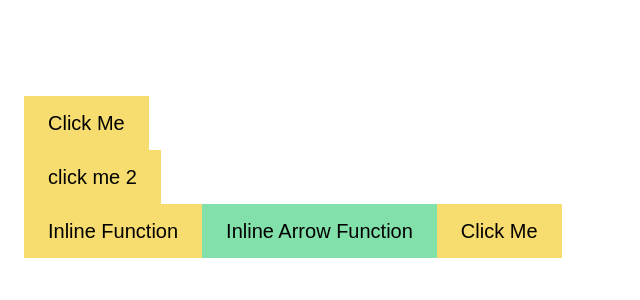
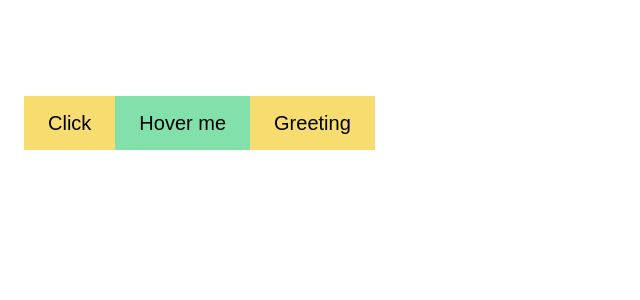
Before and after one commit to vanshu778/React-v-19, a React (Vite) app in the folder reactv-19/: page / in a window 1280 px wide. Shown: the top 300 px of the page, without its empty margins (0-640 px from the left). Built offline with nearby package versions, Linux system fonts and the light colour scheme.

Commit message:
passing Event as Props

```diff
--- a/reactv-19/src/App.jsx
+++ b/reactv-19/src/App.jsx
@@ -2,13 +2,14 @@
 // import "./components/Netflix.css";
 import "./components/Netflix.module.css";
 import { EventHandling } from "./components/EventHandling";
-
+import { EventProps } from "./components/EventProps";
 export const App = () => {
   return (
   <section className="container">
     {/* <h1 className="card-heading">List of Best Netflix Series</h1>
     <NetflixSeries /> */}
-    <EventHandling/>
+    {/* <EventHandling/> */}
+    <EventProps/>
   </section>
    )
 };
--- /dev/null
+++ b/reactv-19/src/components/EventProps.jsx
@@ -0,0 +1,31 @@
+export const EventProps = () => {
+
+    const HandleWelcomeUser = (user) => {
+        alert(`Hey,${user}`);
+    }
+    const handleHover = () => {
+        alert(`Hey Thanks for hovering me`);
+    }
+    return (
+    <>
+    <WelcomeUser
+    onClick={()=>HandleWelcomeUser("Vanshika")}
+        onMouseEnter={handleHover}
+        />
+        </>)
+}
+
+const WelcomeUser = (props) => {
+    const {onClick, onMouseEnter} = props;
+    const handleGreeting=()=>{
+        console.log(`Hey User, Welcome`);
+        onClick();
+    }
+    return(
+        <>
+            <button onClick={onClick}>Click</button>
+            <button onMouseEnter={onMouseEnter}>Hover me</button>
+            <button onClick={handleGreeting}>Greeting</button>
+        </>
+    )
+}
```
